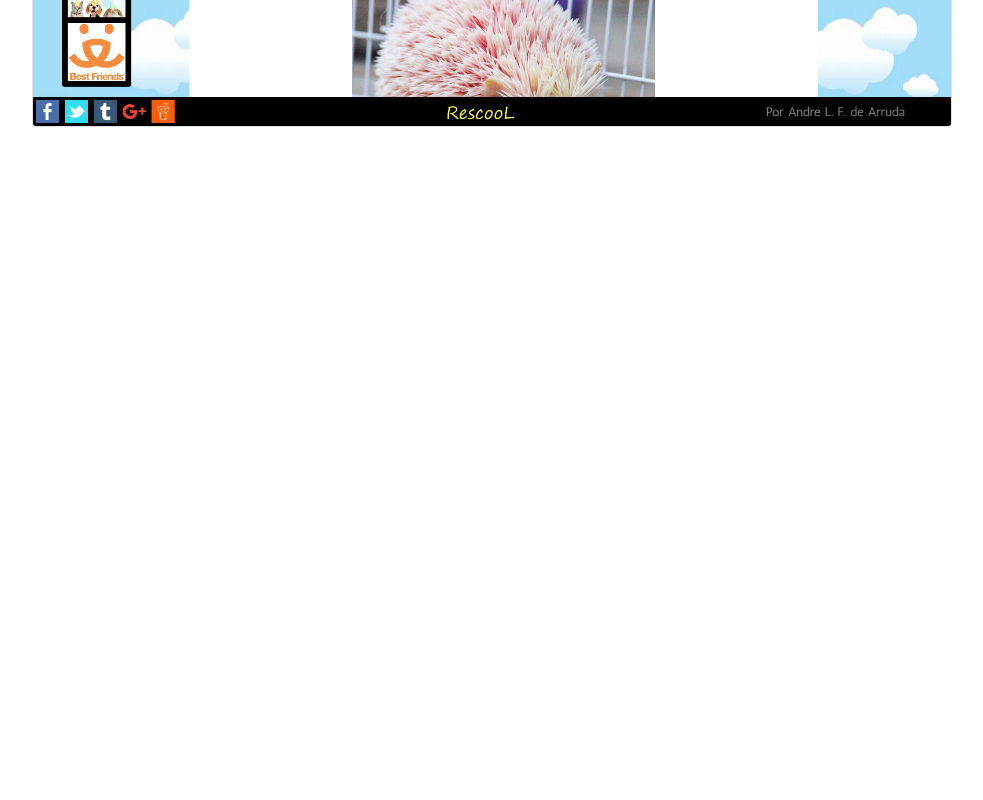
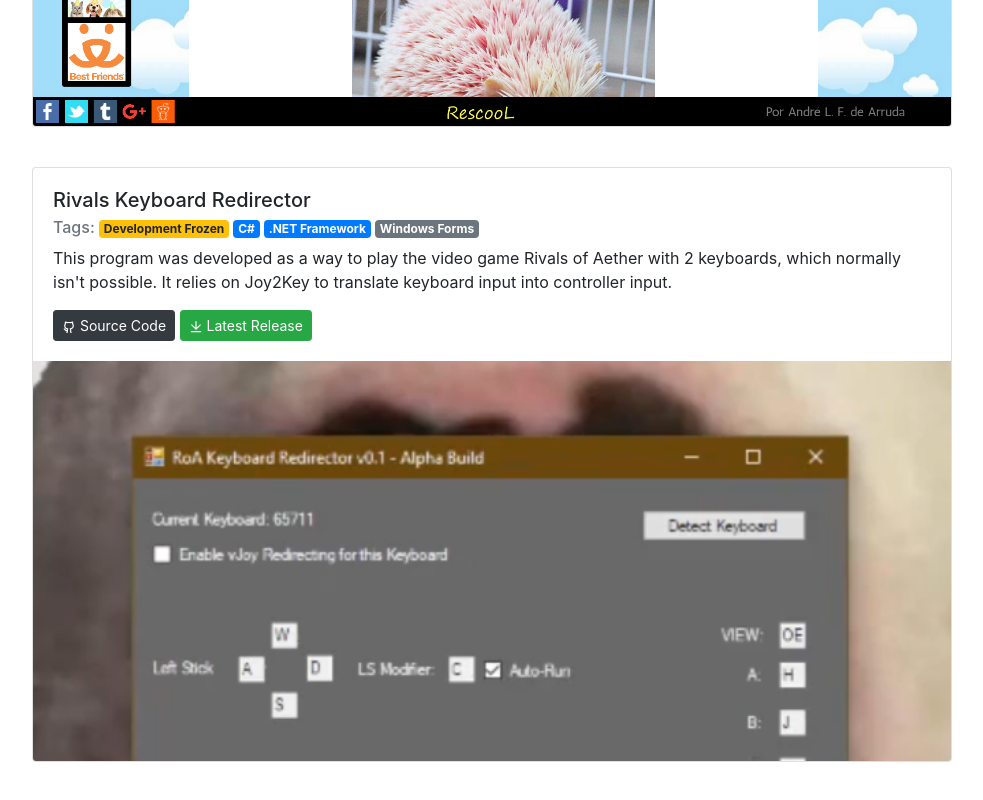
Before and after one commit to BomberBeetle/robot-salad, a React (Create React App) app: page /portfolio in a window 1280 px wide. Shown: the part 1321-2121 px from the top of the page, without its empty margins (148-1131 px from the left). Before the commit the page ends 1488 px from the top, so only its background shows below. Built offline with nearby package versions, Linux system fonts and the light colour scheme.

Commit message:
new portfolio entry + new button

```diff
--- a/src/components/portfolio_entry/PortfolioEntry.js
+++ b/src/components/portfolio_entry/PortfolioEntry.js
@@ -5,7 +5,7 @@
 import Card from  'react-bootstrap/Card';
 import Badge from  'react-bootstrap/Badge';
 import Button from  'react-bootstrap/Button';
-import {RiGithubLine, RiFile2Line} from 'react-icons/ri/';
+import {RiGithubLine, RiFile2Line, RiDownloadLine} from 'react-icons/ri/';
 
 class PortfolioEntry extends React.Component{
 
@@ -33,6 +33,11 @@
             buttons.push(<span>{' '}</span>)
         }
 
+        if(this.props.latest_release){
+            buttons.push((<Button variant="success" href={this.props.latest_release} target="_blank" size="sm"><RiDownloadLine/> Latest Release</Button>))
+            buttons.push(<span>{' '}</span>)
+        }
+
         return buttons;
     }
 
@@ -46,7 +51,6 @@
                     </Card.Title>
                     <Card.Subtitle className="mb-2 text-muted">
                         Tags: {this.renderTags()}
-                        {/*<Badge variant="success">Finished</Badge> <Badge variant="primary">HTML/CSS</Badge> <Badge variant="secondary">Languages</Badge>*/}
                     </Card.Subtitle>
                     <Card.Text>
                         {this.props.children}
@@ -54,12 +58,6 @@
 
                     {
                         this.renderButtons()
-                    }
-                    {
-                        /*
-                    <Button variant="dark" target="_blank" href="https://github.com/BomberBeetle/rescool" size="sm"><RiGithubLine/>  Source Code</Button> {' '}
-                    <Button variant="primary" href="https://bomberbeetle.github.io/rescool/" target="_blank" size="sm"><RiFile2Line/> Browse</Button>
-                        */
                     }
                     </Card.Body>
                 {this.props.img?<Card.Img variant="bottom" src={this.props.img}/>:''}
--- a/src/pages/portfolio/Portfolio.js
+++ b/src/pages/portfolio/Portfolio.js
@@ -19,7 +19,7 @@
             {
                 entries.map(entry=>{
                     return(
-                    <PortfolioEntry tags={entry.tags} title={entry.title} gh_source={entry.github_source} browse={entry.browse} img={entry.img}>
+                    <PortfolioEntry tags={entry.tags} title={entry.title} gh_source={entry.github_source} browse={entry.browse} latest_release={entry.latest_release} img={entry.img}>
                         {entry.content}
                     </PortfolioEntry>
                     )
--- a/src/pages/portfolio/portfolio_entries.js
+++ b/src/pages/portfolio/portfolio_entries.js
@@ -1,5 +1,5 @@
 import rescool_screen from '../../images/rescool_screenshot.png';
-
+import crusty_ass_png from '../../images/crusty_ass.png';
 const entries = [
     {
         "title":"SBLENDERS",
@@ -90,6 +90,34 @@
     "github_source":"https://github.com/BomberBeetle/rescool",
     "browse":"https://bomberbeetle.github.io/rescool/",
     "img": rescool_screen,
+},{
+    "title":"Rivals Keyboard Redirector",
+    "content":"This program was developed as a way to play the video game Rivals of Aether with 2 keyboards, which normally isn't possible. It relies on Joy2Key to translate keyboard input into controller input.",
+    "tags": [
+        {
+            "text":"Development Frozen",
+            "bootstrap_variant":"warning",
+            style: {},
+        },
+        {
+            "text":"C#",
+            "bootstrap_variant":"primary",
+            style: {},
+        },
+        {
+            "text":".NET Framework",
+            "bootstrap_variant":"primary",
+            style: {},
+        },
+        {
+            "text":"Windows Forms",
+            "bootstrap_variant":"secondary",
+            style: {},
+        }
+    ],
+    "github_source":"https://github.com/BomberBeetle/RivalsKeyboardRedirector",
+    "latest_release": "https://github.com/BomberBeetle/RivalsKeyboardRedirector/releases/tag/v0.4",
+    "img": crusty_ass_png,
 },];
 
 export default entries;
```
Also changed, not shown: src/images/crusty_ass.png (added).
